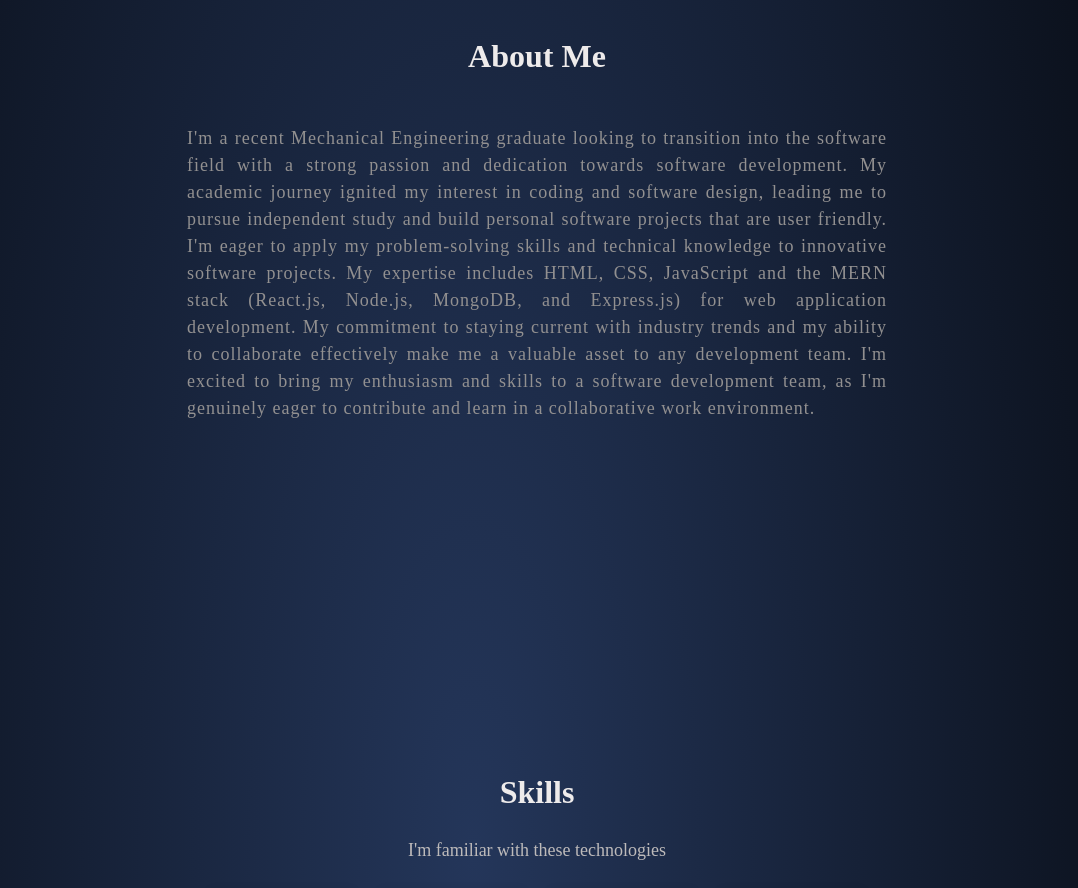
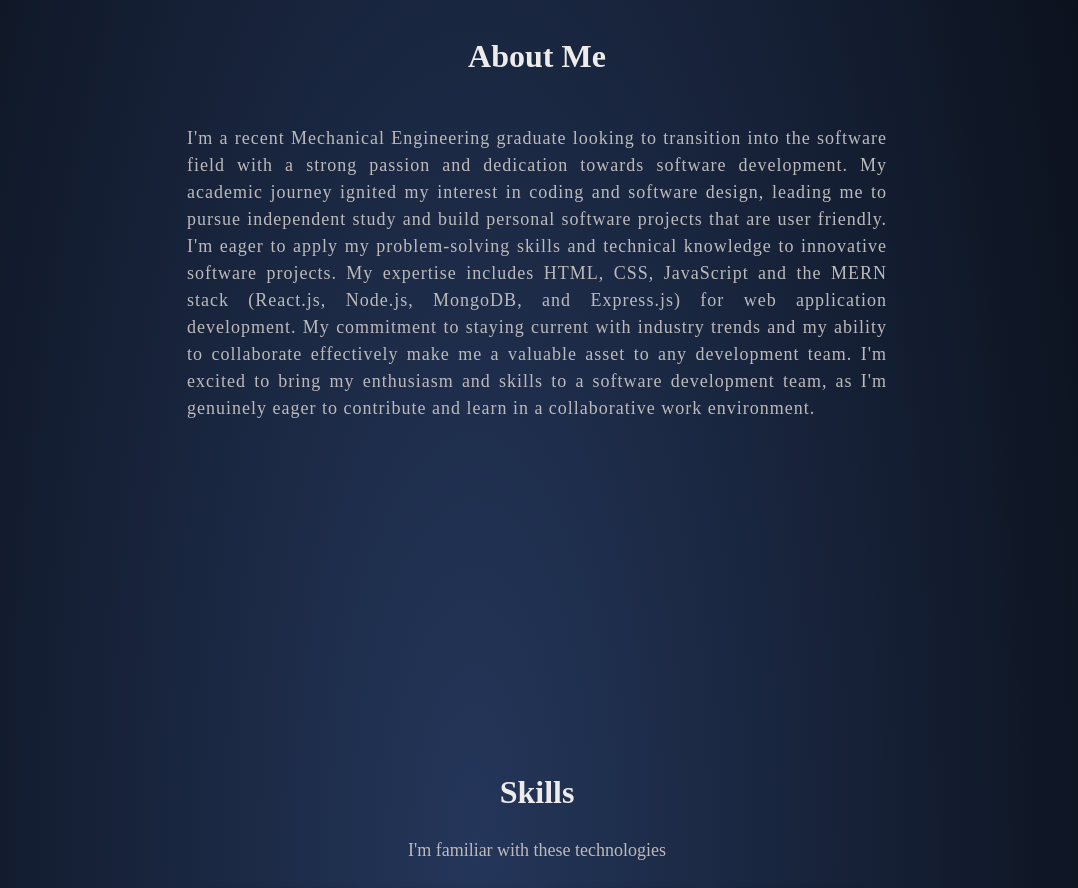
Before and after one commit to Krishna4563/portfolio-website, a React (Create React App) app: page / in a window 1280 px wide. Shown: the part 820-1708 px from the top of the page, without its empty margins (103-1181 px from the left). Built offline with nearby package versions, Linux system fonts and the light colour scheme.

Commit message:
Update about.css

```diff
--- a/src/components/About/about.css
+++ b/src/components/About/about.css
@@ -18,7 +18,7 @@
 .aboutpara {
   font-size: 18px;
   line-height: 1.5;
-  color: #929090;
+  color: #bdbaba;
   letter-spacing: 1px;
 }
 
```
